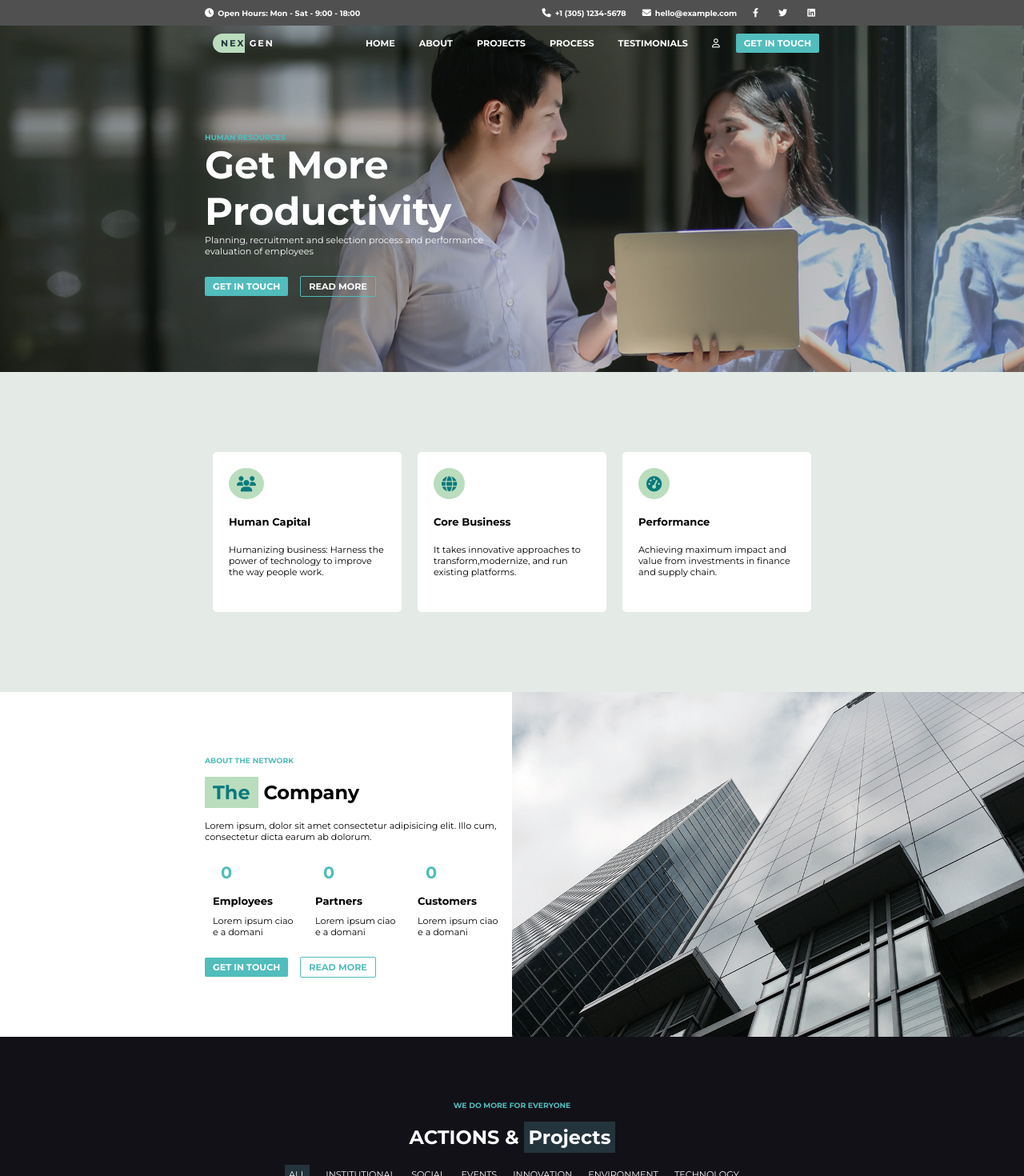
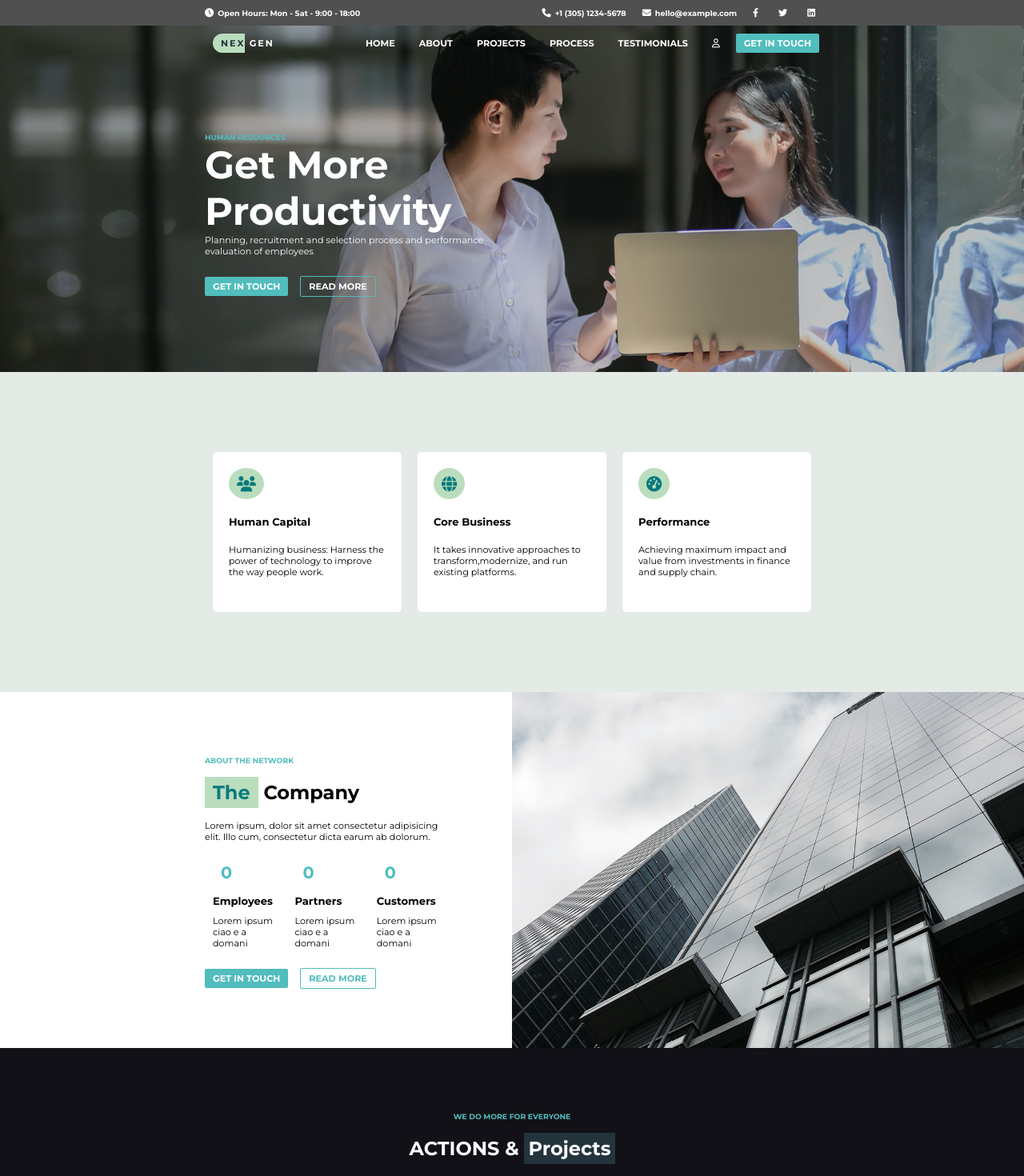
Before and after one commit to GianbaBotassi/proj-html-vuejs, a Vue app: page / in a window 1280 px wide. Shown: the top 1470 px of the page at 80% size. Built offline with nearby package versions, Linux system fonts and the light colour scheme.

Commit message:
Adding hover btn

```diff
--- a/src/components/Main/MainCompany.vue
+++ b/src/components/Main/MainCompany.vue
@@ -44,7 +44,7 @@ section {
 
     #company {
         padding: 80px 0;
-        width: 50%;
+        width: 40%;
 
         #company-counter {
             @include flex-content(center);
--- a/styles/general.scss
+++ b/styles/general.scss
@@ -56,10 +56,19 @@ h2 {
 .bg-green-btn {
     background-color: $fountain-blue;
     color: $white;
+
+    &:hover {
+        background-color: $blue-lagoon;
+    }
 }
 
 .border-green-btn {
     border: $fountain-blue solid 1px;
+
+    &:hover {
+        background-color: $silver-sand;
+        color: #097a7c;
+    }
 }
 
 .bg-color-green {
```
